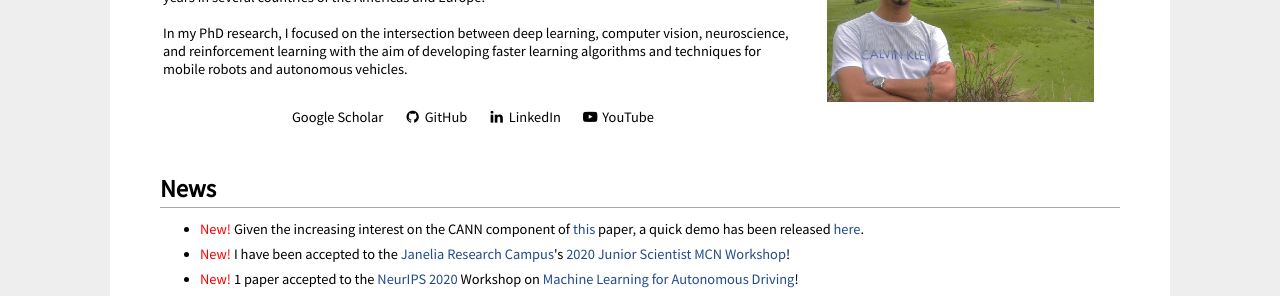
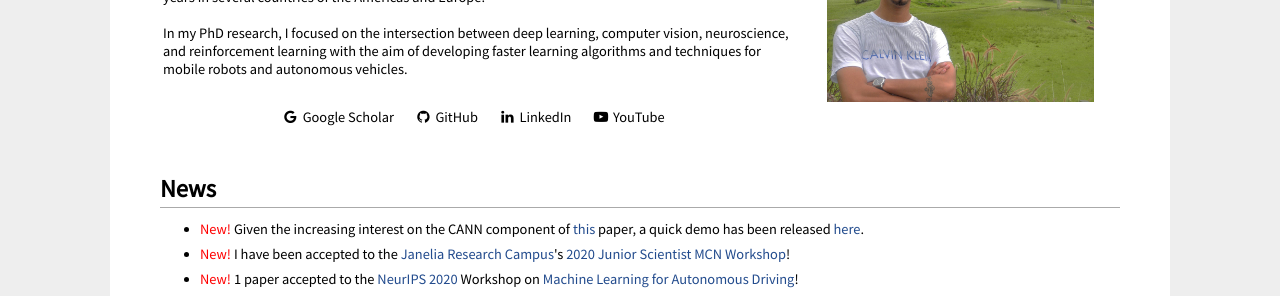
Before and after one commit to mchancan/mchancan.github.io, a Jekyll site: the page built from index.html, in a window 1280 px wide. Shown: the part 204-500 px from the top of the page. Built offline with Jekyll 4.4.1, drawn with Linux system fonts in a browser that asks for light colours; comment, search, counter and statistics services are not loaded; a style sheet for code colours, icons or effects is not loaded.

Commit message:
Update index.html

```diff
--- a/index.html
+++ b/index.html
@@ -18,8 +18,8 @@ title: Marvin Chancán
 			In my PhD research, I focused on the intersection between deep learning, computer vision, neuroscience, and reinforcement learning with the aim of developing faster learning algorithms and techniques for mobile robots and autonomous vehicles.</br>
 			</br>
 			<p align="center">
-			<a href="https://scholar.google.com/citations?user=iK7xhJ4AAAAJ&hl=en" target="_blank" title="Follow on Google Scholar"><i class="ai ai-google-scholar-square" style="color:black"></i> <span style="color:black">Google Scholar</span></a> &nbsp; &nbsp; &nbsp;
-			<!--<a href="https://scholar.google.com/citations?user=iK7xhJ4AAAAJ&hl=en" title="Follow on Google Scholar" target="_blank"> <i class="fa fa-fw fa-google" style="color:black"></i> <span style="color:black">Google Scholar</span></a> &nbsp; &nbsp; &nbsp;-->
+			<!--<a href="https://scholar.google.com/citations?user=iK7xhJ4AAAAJ&hl=en" target="_blank" title="Follow on Google Scholar"><i class="ai ai-google-scholar-square" style="color:black"></i> <span style="color:black">Google Scholar</span></a> &nbsp; &nbsp; &nbsp;-->
+			<a href="https://scholar.google.com/citations?user=iK7xhJ4AAAAJ&hl=en" title="Follow on Google Scholar" target="_blank"> <i class="fa fa-fw fa-google" style="color:black"></i> <span style="color:black">Google Scholar</span></a> &nbsp; &nbsp; &nbsp;
 			<a href="https://github.com/mchancan" title="Follow on GitHub" target="_blank"> <i class="fa fa-fw fa-github" style="color:black"></i> <span style="color:black">GitHub</span></a> &nbsp; &nbsp; &nbsp;
 			<a href="https://www.linkedin.com/in/mchancan" title="Follow on LinkedIn" target="_blank"> <i class="fa fa-fw fa-linkedin" style="color:black"></i> <span style="color:black">LinkedIn</span></a> &nbsp; &nbsp; &nbsp;
 			<a href="https://www.youtube.com/channel/UCrvgoqpKBbeye87FtqdW4Iw" title="Follow on YouTube" target="_blank"> <i class="fa fa-fw fa-youtube-play" style="color:black"></i> <span style="color:black">YouTube</span></a> &nbsp; &nbsp; &nbsp;
```
